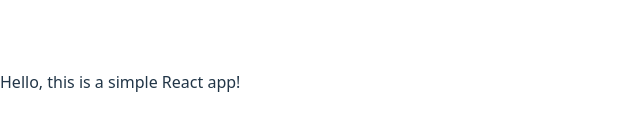
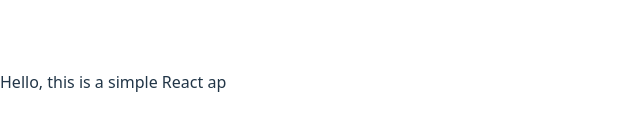
Before and after one commit to delnashaiju/newGit, a React (Vite) app: page / in a window 1280 px wide. Shown: the part 318-448 px from the top of the page, without its empty margins (0-640 px from the left). Built offline with nearby package versions, Linux system fonts and the light colour scheme.

Commit message:
Update App.jsx

```diff
--- a/src/App.jsx
+++ b/src/App.jsx
@@ -1,7 +1,7 @@
 function App() {
   return (
     <div>
-      Hello, this is a simple React app!
+      Hello, this is a simple React ap
     </div>
   )
 }
```
